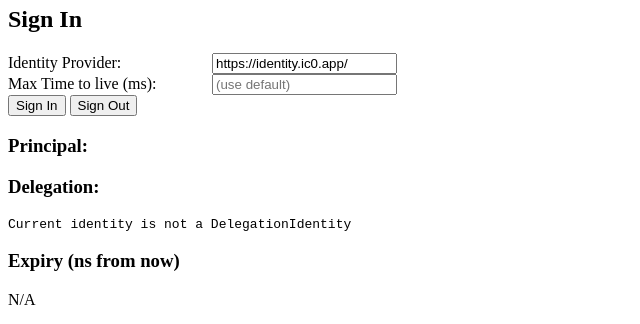
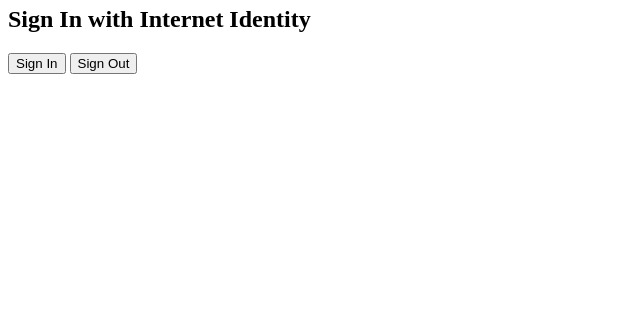
Before and after one commit to functionland/Web-Identity-Providers, a plain HTML site: page index.html in a window 1280 px wide. Shown: the part 60-384 px from the top of the page, without its empty margins (0-640 px from the left). Drawn offline with Linux system fonts and the light colour scheme.

Commit message:
Add files via upload

```diff
--- a/index.html
+++ b/index.html
@@ -1 +1 @@
-<html><head><script defer="defer" src="10.js"></script><script defer="defer" src="bundle.js"></script></head><body><div><h1>Identity</h1><h2>Sign In</h2><div><label for="iiUrl" style="display: inline-block; width: 200px">Identity Provider:</label> <input id="iiUrl" value="https://identity.ic0.app/"/></div><div><label for="maxTimeToLive" style="display: inline-block; width: 200px">Max Time to live (ms):</label> <input type="number" id="maxTimeToLive" placeholder="(use default)"/></div><button id="signinBtn">Sign In</button> <button id="signoutBtn">Sign Out</button><h3>Principal:</h3><div id="principal"></div><h3>Delegation:</h3><pre id="delegation"></pre><h3>Expiry (ns from now)</h3><div id="expiration"></div></div><div><h1>Contact the IC</h1><label for="hostUrl" style="display: inline-block; width: 120px">Replica URL:</label> <input id="hostUrl" value="https://boundary.ic0.app/"/><br/><label for="canisterId" style="display: inline-block; width: 120px">Canister ID:</label> <input id="canisterId" value="4k2wq-cqaaa-aaaab-qac7q-cai"/></div><div><button id="whoamiBtn">Who Am I?</button><div id="whoamiResponse"></div></div></body></html>
+<html><head><script defer="defer" src="10.js"></script><script defer="defer" src="bundle.js"></script></head><body><div><h1>Choose an Identity provider</h1><h2>Sign In with Internet Identity</h2><button id="signinBtn">Sign In</button> <button id="signoutBtn">Sign Out</button></div></body></html>
```
